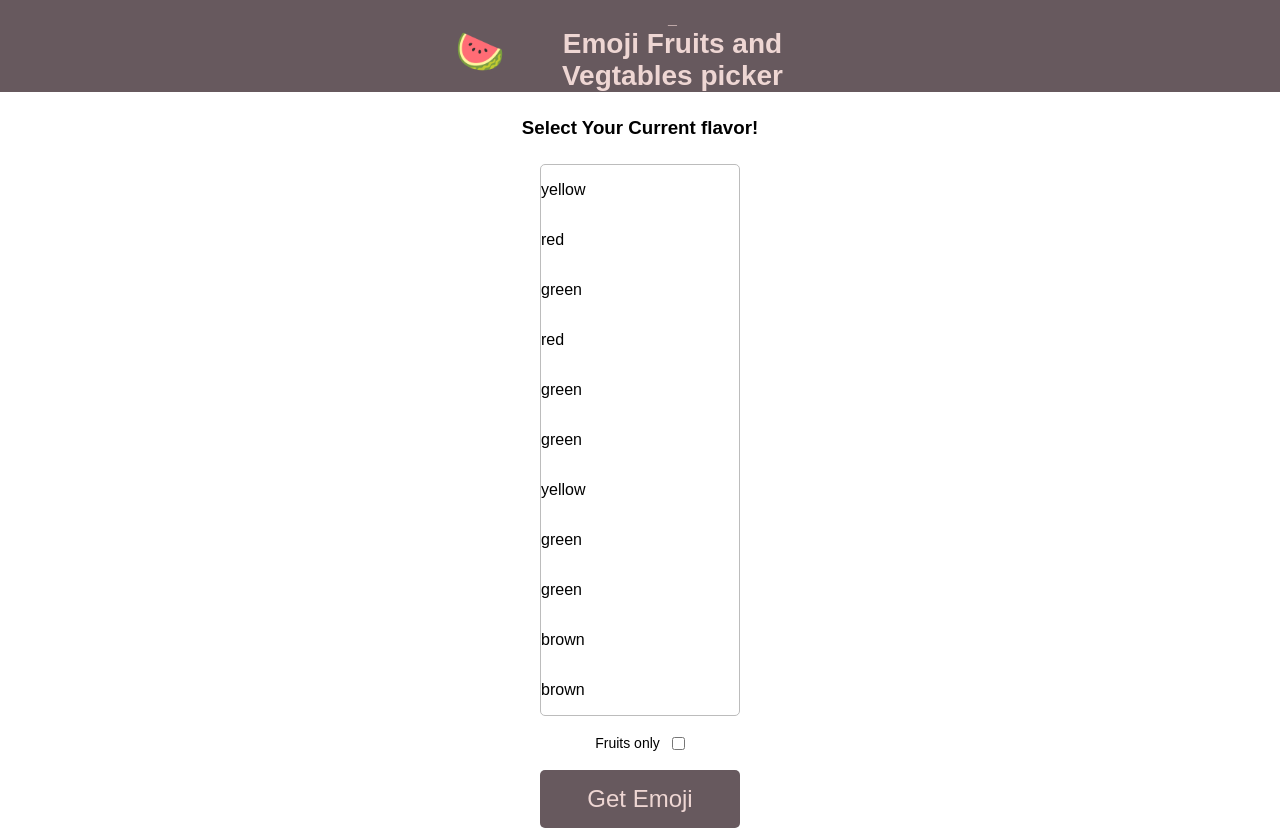
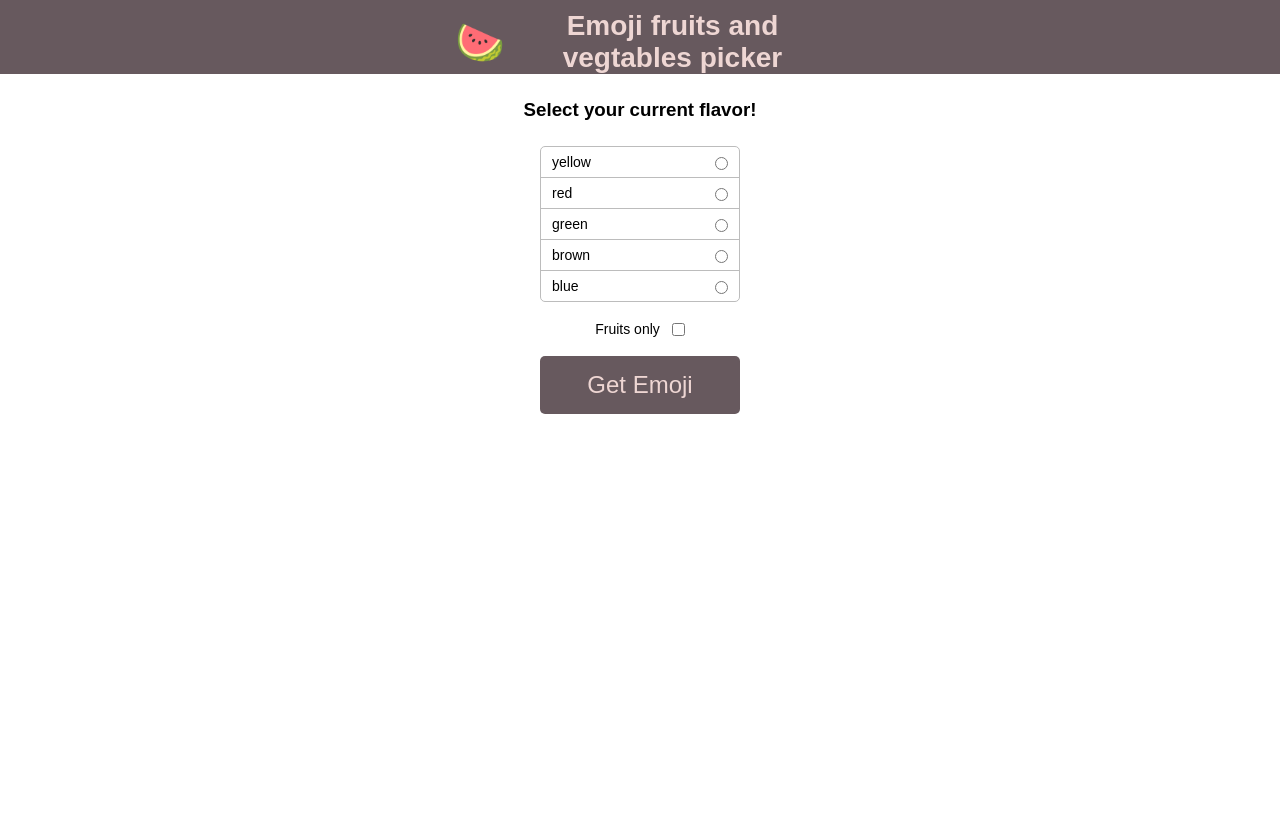
Before and after one commit to Destrudo23/Fruitpicker-Arrays-Objects-, a plain HTML site: page index.html in a window 1280 px wide. After the commit the page ends 800 px from the top, so only its background shows below. Drawn offline with Linux system fonts and the light colour scheme.

Commit message:
5 files modified

```diff
--- a/data.js
+++ b/data.js
@@ -34,4 +34,9 @@ export const emojiData = [
     isFruit: false,
     image: "🧅",
   },
+  {
+    colorTags: ["blue"],
+    isFruit: true,
+    image: "🍇",
+  },
 ]
--- a/index.html
+++ b/index.html
@@ -12,15 +12,15 @@
       <div class="header-inner">
         <h1 class="melon">🍉</h1>
         <div>
-          <h2>_</h2>
-          <h1>Emoji Fruits and Vegtables picker </h1>
+          <h2></h2>
+          <h1>Emoji fruits and vegtables picker </h1>
         </div>
       </div>
     </header>
     <main>
-      <h3>Select Your Current flavor!</h3>
+      <h3>Select your current flavor!</h3>
       <div class="controls-container">
-        <div class="emotion-radios" id="color-radios"></div>
+        <div class="color-radios" id="color-radios"></div>
         <div class="gifs-check">
           <label for="gifs-only-option" class="gifs-check-label">Fruits only</label>
           <input type="checkbox" id="gifs-only-option">
--- a/script.js
+++ b/script.js
@@ -2,25 +2,71 @@ import {emojiData} from "./data.js"
 
 
 const radioButtonsList = document.getElementById("color-radios");
+const getImageBtn = document.getElementById("get-image-btn")
+
+
+// create the array of the colors
 
 function getEmojiArray(plants) {
   const plantsColorsArray = []
   for (let plants of emojiData) {
     for (let colors of plants.colorTags) {
-      plantsColorsArray.push(colors)
+      if (!plantsColorsArray.includes(colors)) {
+        plantsColorsArray.push(colors)
+      }
     }
   }
   return plantsColorsArray
 }
 
+
+// render the array in form of radio buttons
+
 function renderEmojiRadios(plants) {
   let radioButtons = ""
   const colors = getEmojiArray(plants)
     for (let color of colors){
-      radioButtons += `<p>${color}</p>`
+      radioButtons += `
+      <div class="radio">
+        <label for="${color}">${color}
+        </label>
+        <input
+          type="radio"
+          id="${color}"
+          value="${color}"
+          name="color-radios">
+      </div>
+          `
     }
+  radioButtonsList.innerHTML = radioButtons
 
-  radioButtonsList.innerHTML = radioButtons
 }
+renderEmojiRadios(emojiData)
 
-renderEmojiRadios(emojiData)
+
+radioButtonsList.addEventListener("change", highlightCheckedOption)
+
+// remove css property by iterating the radios and remove its highlight class
+// and add css property to class without defining in advance
+  function highlightCheckedOption(e) {
+    const radios = document.getElementsByClassName("radio")
+      for (let radio of radios) {
+        radio.classList.remove("highlight")
+      }
+
+
+    document.getElementById(e.target.id).parentElement.classList.add("highlight")
+            //console.log(e.target.id)
+  }
+
+
+// getting the value of the checked radio when button is clicked
+
+  getImageBtn.addEventListener("click", getMatchingEmoji)
+
+  function getMatchingEmoji(e) {
+    if (document.querySelector('input[type="radio"]:checked')) {
+      const selectedColor = document.querySelector('input[type="radio"]:checked').value
+      console.log(selectedColor)
+    }
+  }
--- a/styles.css
+++ b/styles.css
@@ -1,3 +1,7 @@
+.melon {
+  font-size: 40px;
+}
+
 html, body {
   margin: 0;
   font-family: 'Karla', sans-serif;
@@ -27,9 +31,6 @@ h3{
 }
 
 /* layout */
-.melon {
-  font-size: 40px;
-}
 
 header{
   background-color: #67595E;
@@ -57,7 +58,7 @@ header{
 
 /* controls */
 
-.emotion-radios{
+.color-radios{
   display: flex;
   flex-direction: column;
   border: 1px solid #bcbcbc;
@@ -82,6 +83,7 @@ label{
   background-color: #fff0ee;
   color: #bd301d;
   font-weight: bold;
+  accent-color: #bd301d;
 }
 
 .radio:last-child{
```
Also changed, not shown: 1 other file.
